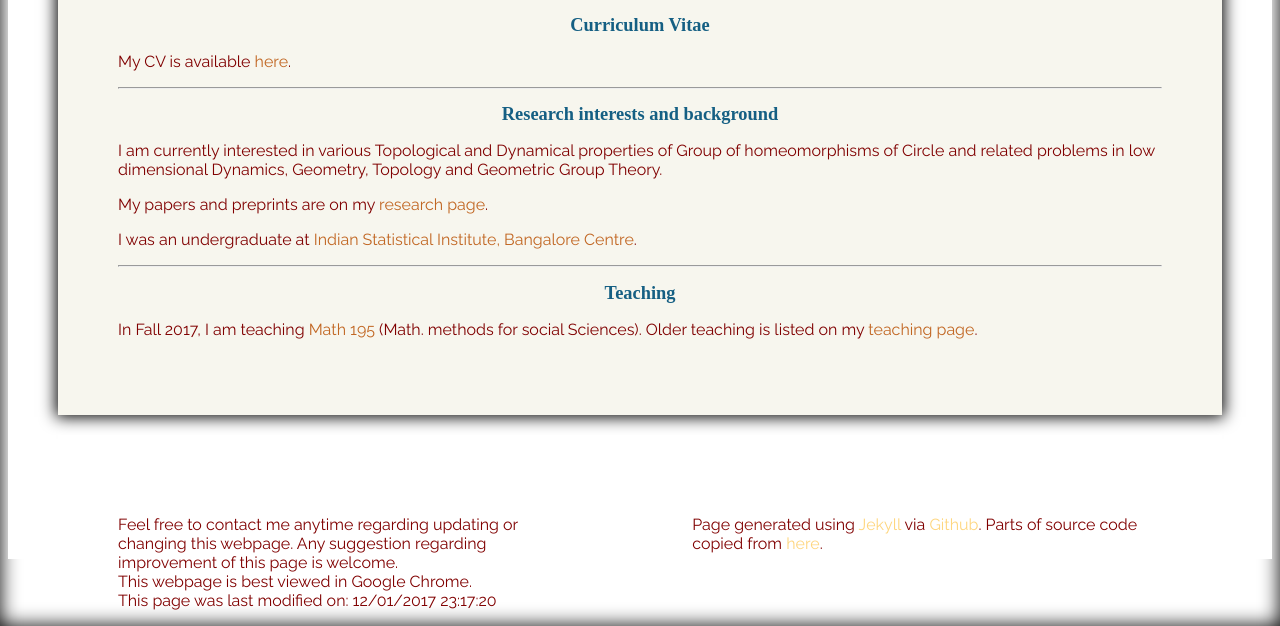
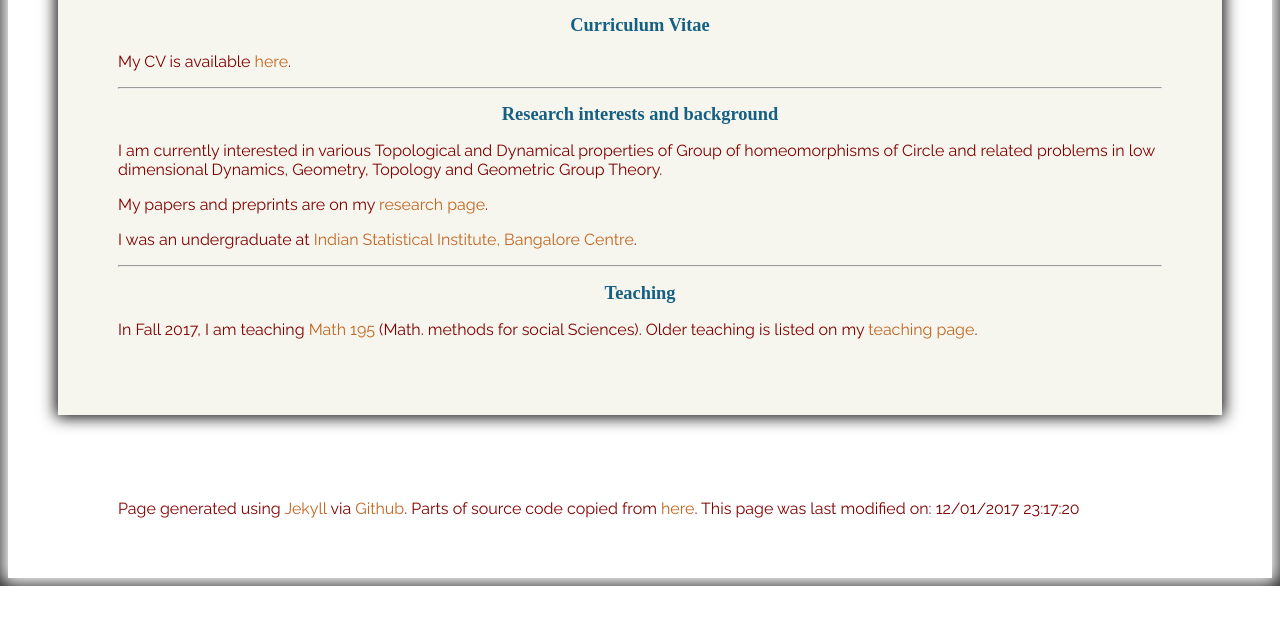
Before and after one commit to subhadipchowdhury/subhadipchowdhury.github.io, a Jekyll site: the page built from index.md, in a window 1280 px wide. Shown: the part 676-1302 px from the top of the page. Built offline with Jekyll 4.4.1, drawn with Linux system fonts in a browser that asks for light colours; some web fonts are replaced; after the commit the page ends 1262 px from its top, so only the background shows below that.

Commit message:
Update footer.html

```diff
--- a/_includes/footer.html
+++ b/_includes/footer.html
@@ -1,13 +1,6 @@
 <footer>
-	<p class="left">
-	Feel free to contact me anytime regarding updating or changing this webpage. Any suggestion regarding improvement of this page is welcome. <br>
-	This webpage is best viewed in Google Chrome.
-	<br>
-	<script language="Javascript">
+Page generated using <a href="http://jekyllrb.com/">Jekyll</a> via  <a href="https://github.com/subhadipchowdhury/subhadipchowdhury.github.io">Github</a>. Parts of source code copied from <a href="https://github.com/asilate/asilata.github.io"> here</a>.
+<script language="Javascript">
 	document.write("This page was last modified on: " + document.lastModified +"");
-	</script>
-	<!--Times Visited: <a href="http://www.digits.com" target="_blank"><img src="http://counter.digits.com/?counter={c4794494-6b8a-1e64-f9d9-806985e79e8d}&template=simple" alt="Hit Counter by Digits" border="0"  /> </a> -->
-
-	<p class="right">
-	Page generated using <a href="http://jekyllrb.com/">Jekyll</a> via  <a href="https://github.com/subhadipchowdhury/subhadipchowdhury.github.io">Github</a>. Parts of source code copied from <a href="https://github.com/asilate/asilata.github.io"> here</a>.
+</script>
 </footer>
```
